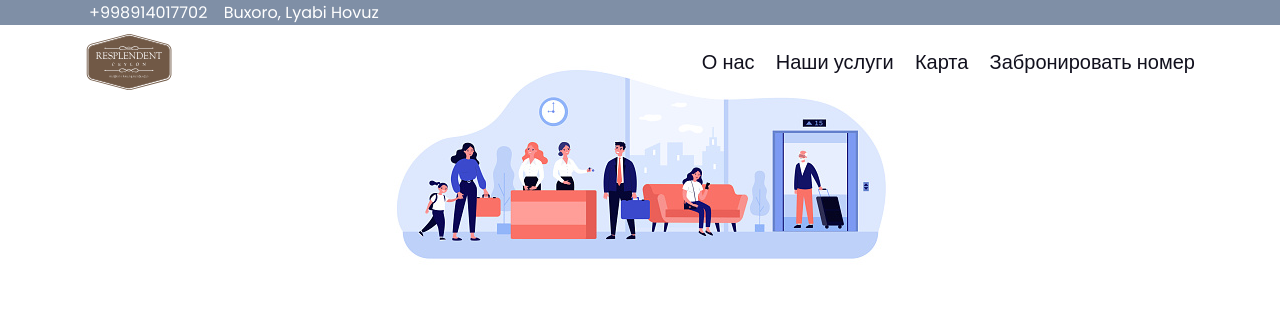
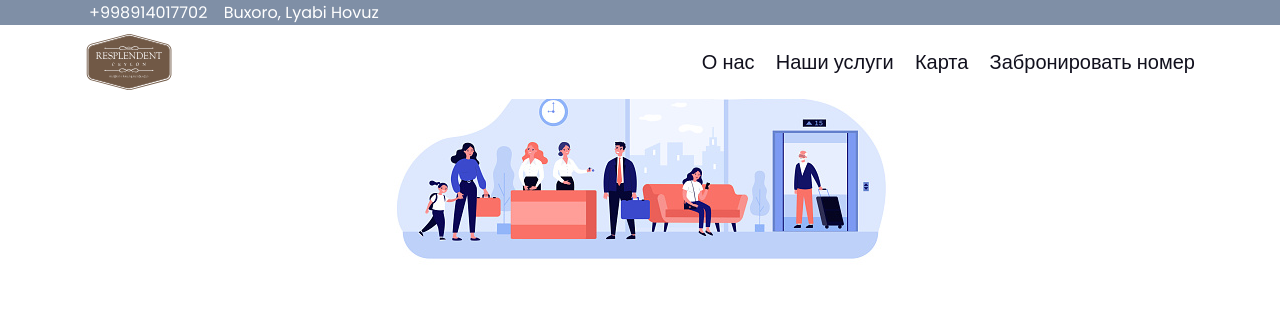
Before and after one commit to Kaxramonovravshan/hotel, a Django app: page / in a window 1280 px wide. Shown: the top 328 px of the page. Run offline with Django 4.2, Linux system fonts and the light colour scheme; some libraries are stand-ins or nearby versions.

Commit message:
finished full

```diff
--- a/demo/app/templates/base.html
+++ b/demo/app/templates/base.html
@@ -14,7 +14,7 @@
 <body>
     <div>
         <div class="navbar-container border-bottom-light">
-            <div class="navbar_fixed">
+            <div class="navbar_fixed bg-white">
                 <div class="m-0 bg-grey w-100">
                     <div class="container">
                         <a class="text-white mr-1 p-1" href="#">+998914017702</a>
```
